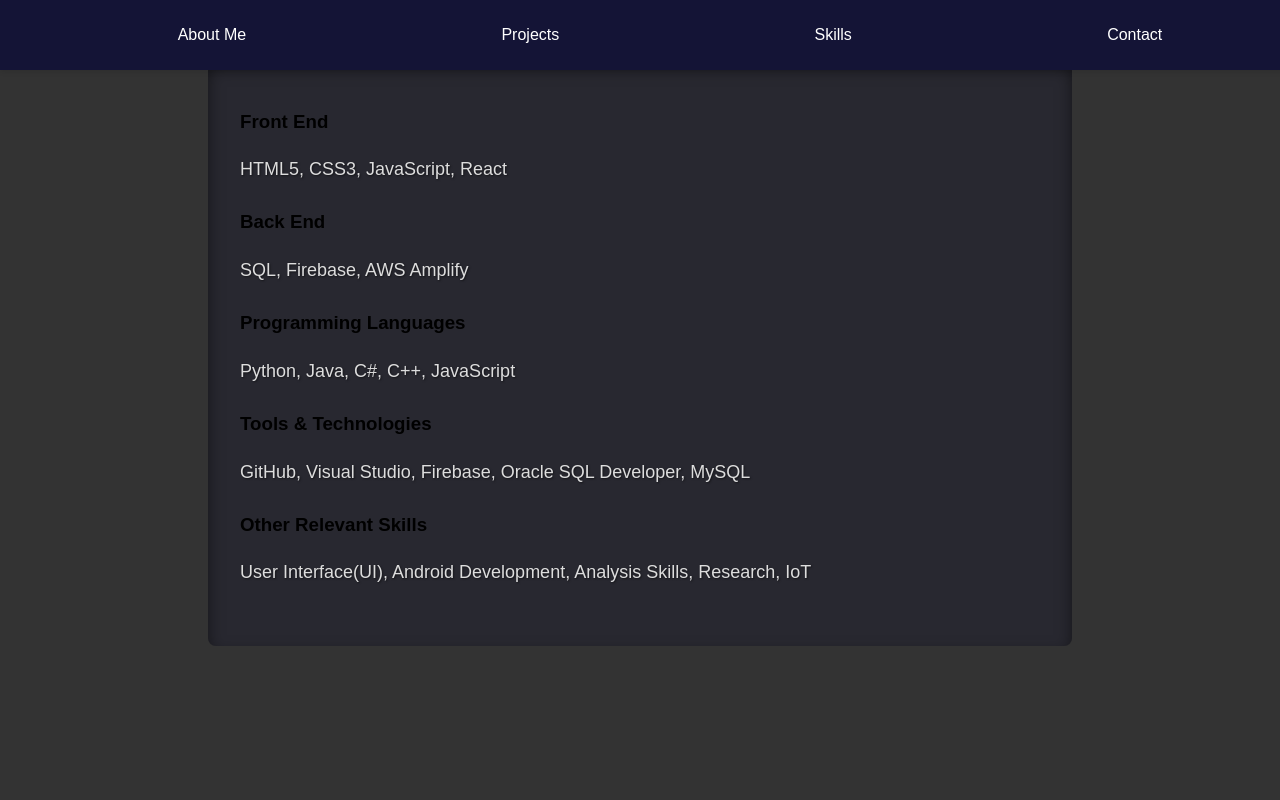
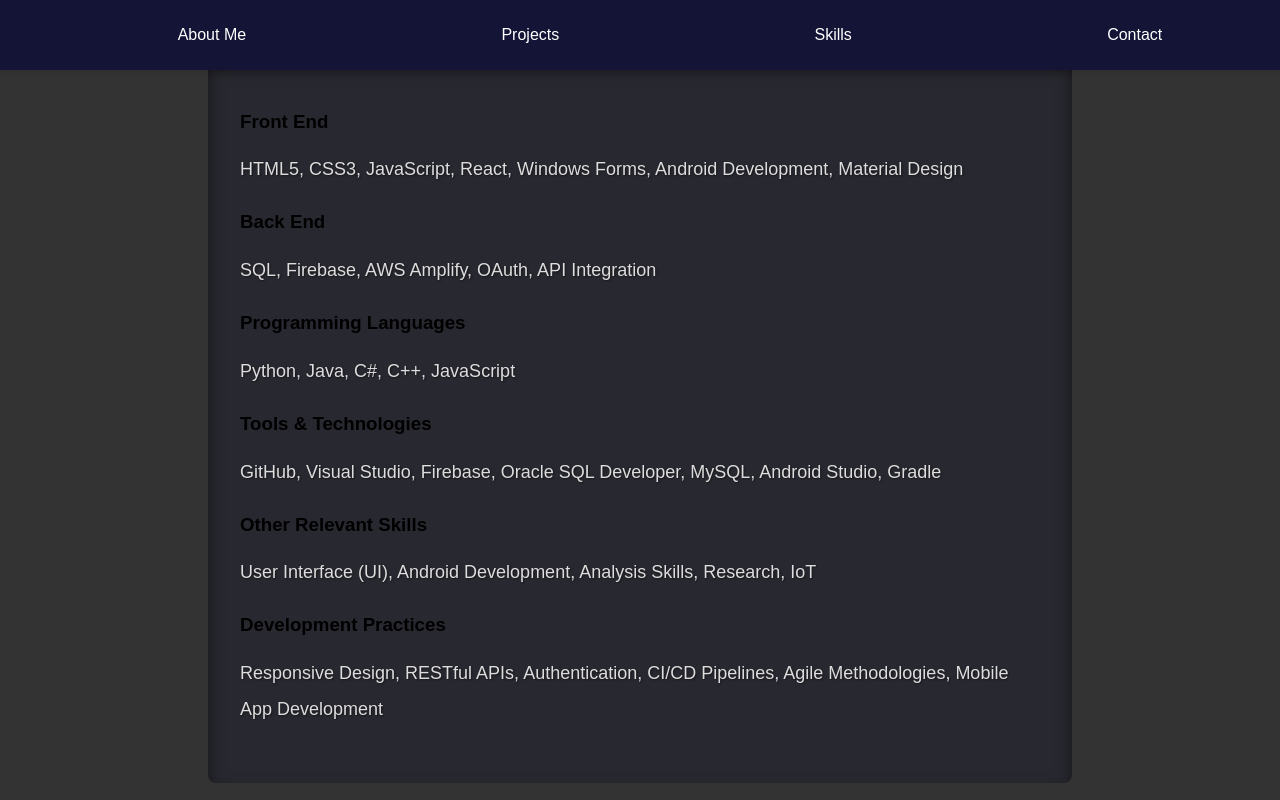
Before and after one commit to robertmorgan-se/react-amplify-portfolio, a React (Create React App) app: page /skills in a window 1280 px wide. Built offline with nearby package versions, Linux system fonts and the light colour scheme.

Commit message:
Added more skills and categories

```diff
--- a/src/components/Skills.js
+++ b/src/components/Skills.js
@@ -8,11 +8,11 @@
     <div className="skills-container">
       <section className="skills-section">
         <h3>Front End</h3>
-        <p className="skills-text">HTML5, CSS3, JavaScript, React</p>
+        <p className="skills-text">HTML5, CSS3, JavaScript, React, Windows Forms, Android Development, Material Design</p>
       </section>
       <section className="skills-section">
         <h3>Back End</h3>
-        <p className="skills-text">SQL, Firebase, AWS Amplify</p>
+        <p className="skills-text">SQL, Firebase, AWS Amplify, OAuth, API Integration</p>
       </section>
       <section className="skills-section">
         <h3>Programming Languages</h3>
@@ -20,13 +20,16 @@
       </section>
       <section className="skills-section">
         <h3>Tools & Technologies</h3>
-        <p className="skills-text">GitHub, Visual Studio, Firebase, Oracle SQL Developer, MySQL</p>
+        <p className="skills-text">GitHub, Visual Studio, Firebase, Oracle SQL Developer, MySQL, Android Studio, Gradle</p>
       </section>
       <section className="skills-section">
         <h3>Other Relevant Skills</h3>
-        <p className="skills-text">User Interface(UI), Android Development, Analysis Skills, Research, IoT</p>
+        <p className="skills-text">User Interface (UI), Android Development, Analysis Skills, Research, IoT</p>
       </section>
-
+      <section className="skills-section">
+        <h3>Development Practices</h3>
+        <p className="skills-text">Responsive Design, RESTful APIs, Authentication, CI/CD Pipelines, Agile Methodologies, Mobile App Development</p>
+      </section>
     </div>
   );
 };
```
